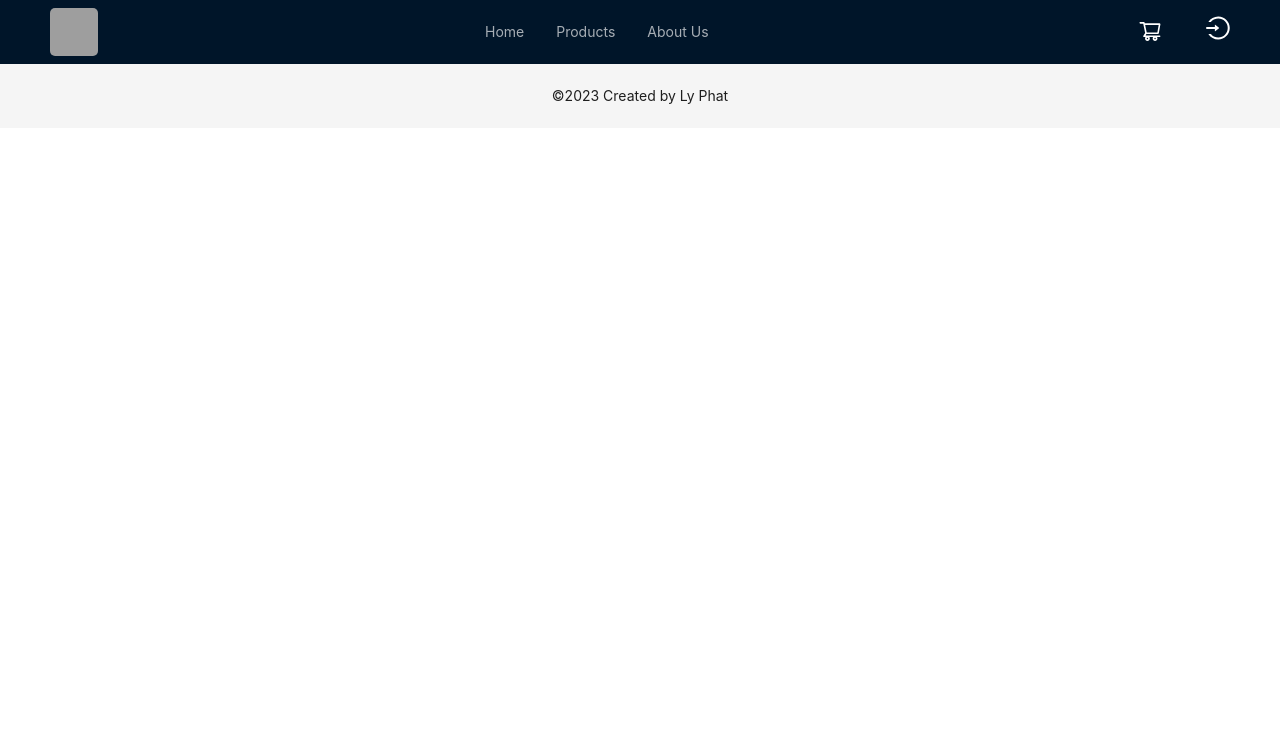
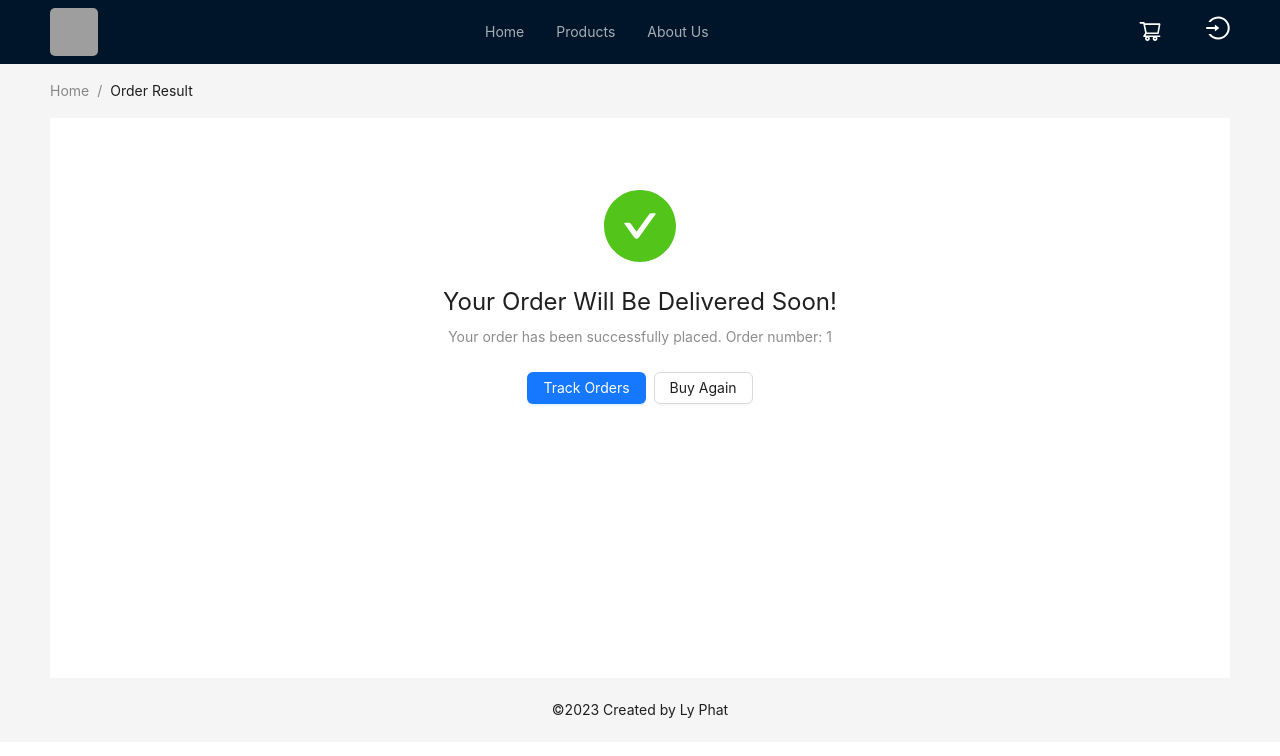
Before and after one commit to xiaojiudev/ct449_frontend, a Vue app: page /orders/1 in a window 1280 px wide. Shown: the top 756 px of the page. Built offline with nearby package versions, Linux system fonts and the light colour scheme; grey boxes are pictures that could not be loaded.

Commit message:
UPDATE: temp

```diff
--- a/src/router/index.js
+++ b/src/router/index.js
@@ -35,6 +35,12 @@ const router = createRouter({
       component: () => import('../views/CheckoutView.vue'),
 
     },
+    {
+      path: '/orders/:id',
+      name: 'orders',
+      component: () => import('../views/ThankYouView.vue'),
+
+    },
   ]
 })
 
--- a/src/views/CheckOutView.vue
+++ b/src/views/CheckOutView.vue
@@ -54,7 +54,7 @@
                         <strong style="font-size: 18px; text-align: center; display: block;">Detail Order</strong>
                     </template>
                     <template #footer>
-                        <a-button type="primary" @click="">Checkout</a-button>
+                        <a-button type="primary" @click="checkout">Checkout</a-button>
                     </template>
                 </a-list>
             </a-col>
@@ -67,7 +67,10 @@ import { computed, ref, unref, onMounted } from 'vue';
 import { useCartStore } from '../store/cartStore';
 import { message } from 'ant-design-vue';
 import axios from 'axios';
+import { useRouter } from 'vue-router';
 
+
+const router = useRouter();
 
 interface DataType {
     key: string | number;
@@ -212,6 +215,23 @@ const data = [
     { type: 'totalFee', value: 'Rendered Total Fee' },
 ];
 
+// Checkout
+const checkout = async () => {
+    try {
+        const order = await axios.post('http://localhost:8080/api/v1/orders', {}, {
+            withCredentials: true,
+        });
+
+        if (order.status === 201) {
+            await cartStore.fetchUserCartRequest()
+            router.push({ path: `/orders/${order.data.order._id}` });
+        }
+
+    } catch (error) {
+        message.error('Nothing in your cart, please add product then checkout!', 2);
+    }
+};
+
 onMounted(async () => {
     await cartStore.fetchUserCartRequest();
 
--- /dev/null
+++ b/src/views/ThankYouView.vue
@@ -0,0 +1,26 @@
+<template>
+    <a-breadcrumb :style="{ margin: '16px 0' }">
+        <a-breadcrumb-item>Home</a-breadcrumb-item>
+        <a-breadcrumb-item>Order Result</a-breadcrumb-item>
+    </a-breadcrumb>
+    <div :style="{ background: '#fff', padding: '24px', minHeight: '70vh', maxHeight: '70vh' }">
+        <a-result status="success" title="Your Order Will Be Delivered Soon!"
+            :sub-title="subTitle">
+            <template #extra>
+                <a-button type="primary">
+                    <RouterLink to="/">Track Orders</RouterLink>
+                </a-button>
+                <a-button key="buy">
+                    <RouterLink to="/">Buy Again</RouterLink>
+                </a-button>
+            </template>
+        </a-result>
+    </div>
+</template>
+<script lang="ts" setup>
+import { useRoute } from 'vue-router';
+
+const route = useRoute();
+const orderId = route.params.id;
+const subTitle  = `Your order has been successfully placed. Order number: ${orderId}`
+</script>
```
